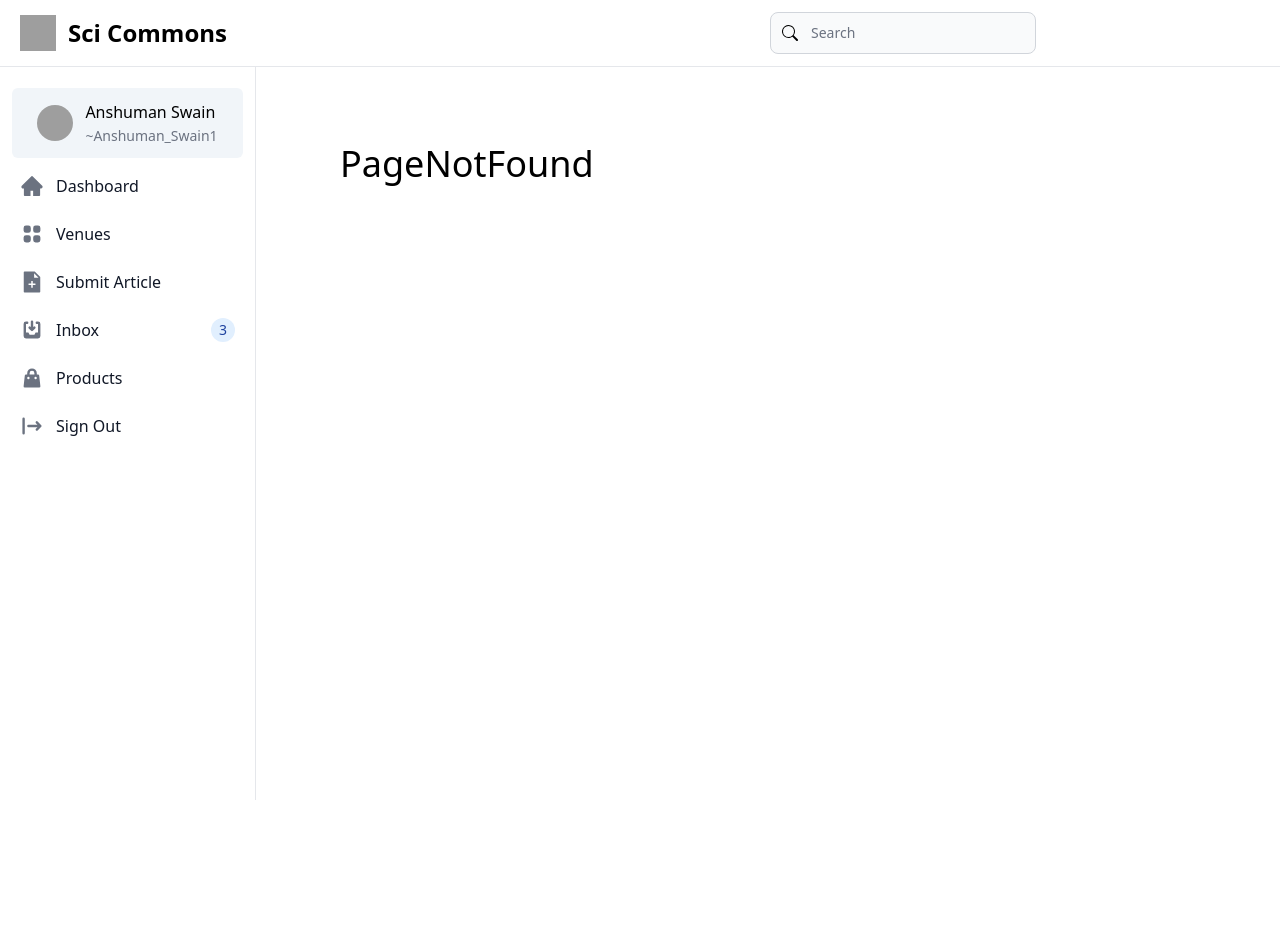
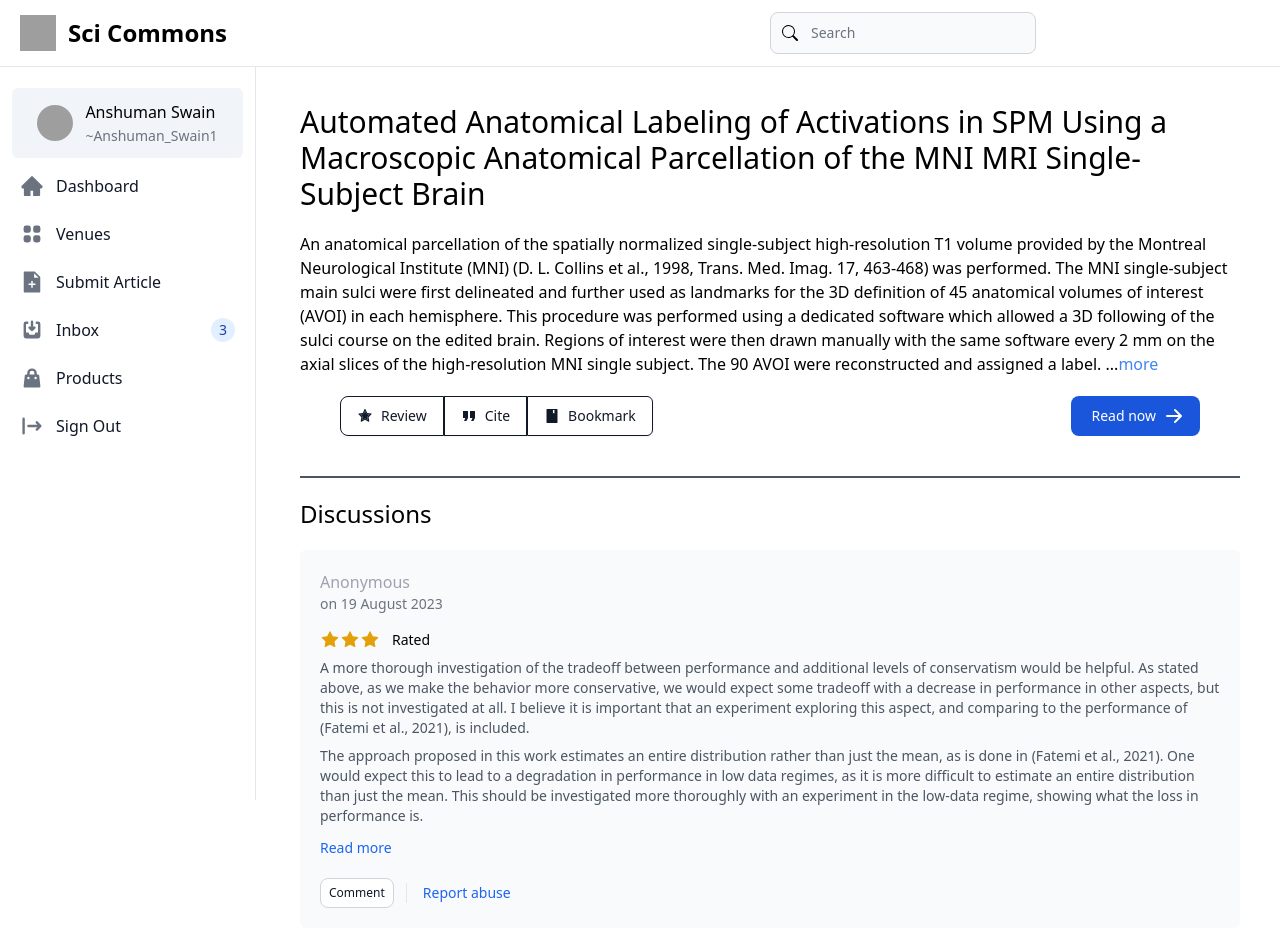
Before and after one commit to anshuman-8/ReviewNet, a Next.js app in the folder review-net/: page /article/1 in a window 1280 px wide. Before the commit this address had no page. Before the commit the page ends 800 px from the top, so only its background shows below. Built offline with nearby package versions, Linux system fonts and the light colour scheme; grey boxes are pictures that could not be loaded; what @material-tailwind/react would draw is missing.

Commit message:
api link error fixed

```diff
--- a/review-net/components/Card.tsx
+++ b/review-net/components/Card.tsx
@@ -32,7 +32,7 @@ export default function Card(props) {
               xmlns="http://www.w3.org/2000/svg"
             >
               <path
-                fill-rule="evenodd"
+                fillRule="evenodd"
                 d="M7.293 14.707a1 1 0 010-1.414L10.586 10 7.293 6.707a1 1 0 011.414-1.414l4 4a1 1 0 010 1.414l-4 4a1 1 0 01-1.414 0z"
                 clipRule="evenodd"
               ></path>
--- a/review-net/components/CardDummy.tsx
+++ b/review-net/components/CardDummy.tsx
@@ -38,7 +38,7 @@ export default function CardDummy() {
               xmlns="http://www.w3.org/2000/svg"
             >
               <path
-                fill-rule="evenodd"
+                fillRule="evenodd"
                 d="M7.293 14.707a1 1 0 010-1.414L10.586 10 7.293 6.707a1 1 0 011.414-1.414l4 4a1 1 0 010 1.414l-4 4a1 1 0 01-1.414 0z"
                 clipRule="evenodd"
               ></path>
--- a/review-net/components/SideNav.tsx
+++ b/review-net/components/SideNav.tsx
@@ -141,7 +141,7 @@ export default function SideNav() {
                   xmlns="http://www.w3.org/2000/svg"
                 >
                   <path
-                    fill-rule="evenodd"
+                    fillRule="evenodd"
                     d="M10 2a4 4 0 00-4 4v1H5a1 1 0 00-.994.89l-1 9A1 1 0 004 18h12a1 1 0 00.994-1.11l-1-9A1 1 0 0015 7h-1V6a4 4 0 00-4-4zm2 5V6a2 2 0 10-4 0v1h4zm-6 3a1 1 0 112 0 1 1 0 01-2 0zm7-1a1 1 0 100 2 1 1 0 000-2z"
                     clipRule="evenodd"
                   ></path>
@@ -162,7 +162,7 @@ export default function SideNav() {
                   xmlns="http://www.w3.org/2000/svg"
                 >
                   <path
-                    fill-rule="evenodd"
+                    fillRule="evenodd"
                     d="M3 3a1 1 0 00-1 1v12a1 1 0 102 0V4a1 1 0 00-1-1zm10.293 9.293a1 1 0 001.414 1.414l3-3a1 1 0 000-1.414l-3-3a1 1 0 10-1.414 1.414L14.586 9H7a1 1 0 100 2h7.586l-1.293 1.293z"
                     clipRule="evenodd"
                   ></path>
--- /dev/null
+++ b/review-net/src/pages/article/[articleSlug].tsx
@@ -0,0 +1,79 @@
+import React from "react";
+import { AiFillBook,AiTwotoneStar } from "react-icons/ai";
+import { IoMdQuote } from "react-icons/io";
+import MessageComponent from "components/MessageComponent";
+import CommentModal from "components/CommentModal";
+
+export default function ArticleView() {
+  return (
+    <div>
+      <div className="max-w-6xl flex-1 mx-10 mt-10 border-b-2 border-gray-600 pb-10">
+        <div className="text-3xl">
+          Automated Anatomical Labeling of Activations in SPM Using a
+          Macroscopic Anatomical Parcellation of the MNI MRI Single-Subject
+          Brain
+        </div>
+        <p className="my-5 ">
+          An anatomical parcellation of the spatially normalized single-subject
+          high-resolution T1 volume provided by the Montreal Neurological
+          Institute (MNI) (D. L. Collins et al., 1998, Trans. Med. Imag. 17,
+          463-468) was performed. The MNI single-subject main sulci were first
+          delineated and further used as landmarks for the 3D definition of 45
+          anatomical volumes of interest (AVOI) in each hemisphere. This
+          procedure was performed using a dedicated software which allowed a 3D
+          following of the sulci course on the edited brain. Regions of interest
+          were then drawn manually with the same software every 2 mm on the
+          axial slices of the high-resolution MNI single subject. The 90 AVOI
+          were reconstructed and assigned a label. ...
+          <span className="text-blue-500 cursor-pointer">more</span>
+        </p>
+        <div className="flex flex-row justify-between mx-10">
+          <div className="inline-flex rounded-md shadow-sm" role="group">
+          <CommentModal/>
+            <button
+              type="button"
+              className="inline-flex items-center px-4 py-2 text-sm font-medium text-gray-900 bg-transparent border border-gray-900 hover:bg-gray-600 hover:text-white focus:z-10 dark:border-white dark:text-white dark:hover:text-white dark:hover:bg-gray-400"
+            >
+              <IoMdQuote className="w-4 h-4 mr-2 fill-current"/>
+              Cite
+            </button>
+            <button
+              type="button"
+              className="inline-flex items-center px-4 py-2 text-sm font-medium text-gray-900 bg-transparent border border-gray-900 rounded-r-md hover:bg-gray-600 hover:text-white focus:z-10 dark:border-white dark:text-white dark:hover:text-white dark:hover:bg-gray-400"
+            >
+              <AiFillBook className="w-4 h-4 mr-2 fill-current"/>
+              Bookmark
+            </button>
+          </div>
+          <button
+            type="button"
+            className="text-white bg-blue-700 hover:bg-blue-800 focus:ring-4 focus:outline-none focus:ring-blue-300 font-medium rounded-lg text-sm px-5 py-2.5 text-center inline-flex items-center dark:bg-blue-600 dark:hover:bg-blue-700 dark:focus:ring-blue-800"
+          >
+            Read now
+            <svg
+              aria-hidden="true"
+              className="w-5 h-5 ml-2 -mr-1"
+              fill="currentColor"
+              viewBox="0 0 20 20"
+              xmlns="http://www.w3.org/2000/svg"
+            >
+              <path
+                fillRule="evenodd"
+                d="M10.293 3.293a1 1 0 011.414 0l6 6a1 1 0 010 1.414l-6 6a1 1 0 01-1.414-1.414L14.586 11H3a1 1 0 110-2h11.586l-4.293-4.293a1 1 0 010-1.414z"
+                clip-rule="evenodd"
+              ></path>
+            </svg>
+          </button>
+        </div>
+      </div>
+      <div>
+        <div className="mx-10 text-2xl my-5">
+          Discussions
+        </div>
+        <div className="bg-gray-50 mx-10 p-5 rounded-md max-w-6xl">
+          <MessageComponent />
+        </div>
+      </div>
+    </div>
+  );
+}
--- a/review-net/src/pages/index.tsx
+++ b/review-net/src/pages/index.tsx
@@ -10,7 +10,7 @@ export default function Home() {
 
   // const baseURL = 'http://127.0.0.1:8000/api/'
   const baseURL = 'http://anshuman.pythonanywhere.com/api/'
-  const url = baseURL+"/articles/";
+  const url = baseURL+"articles/";
 
   useEffect(() => {
     setLoading(true);
--- a/review-net/src/pages/venues.tsx
+++ b/review-net/src/pages/venues.tsx
@@ -2,6 +2,6 @@ import React from 'react'
 
 export default function venues() {
   return (
-    <div>venues working on it, not yet implimented</div>
+    <div>venues <br/>working on it, not yet implimented</div>
   )
 }
```
